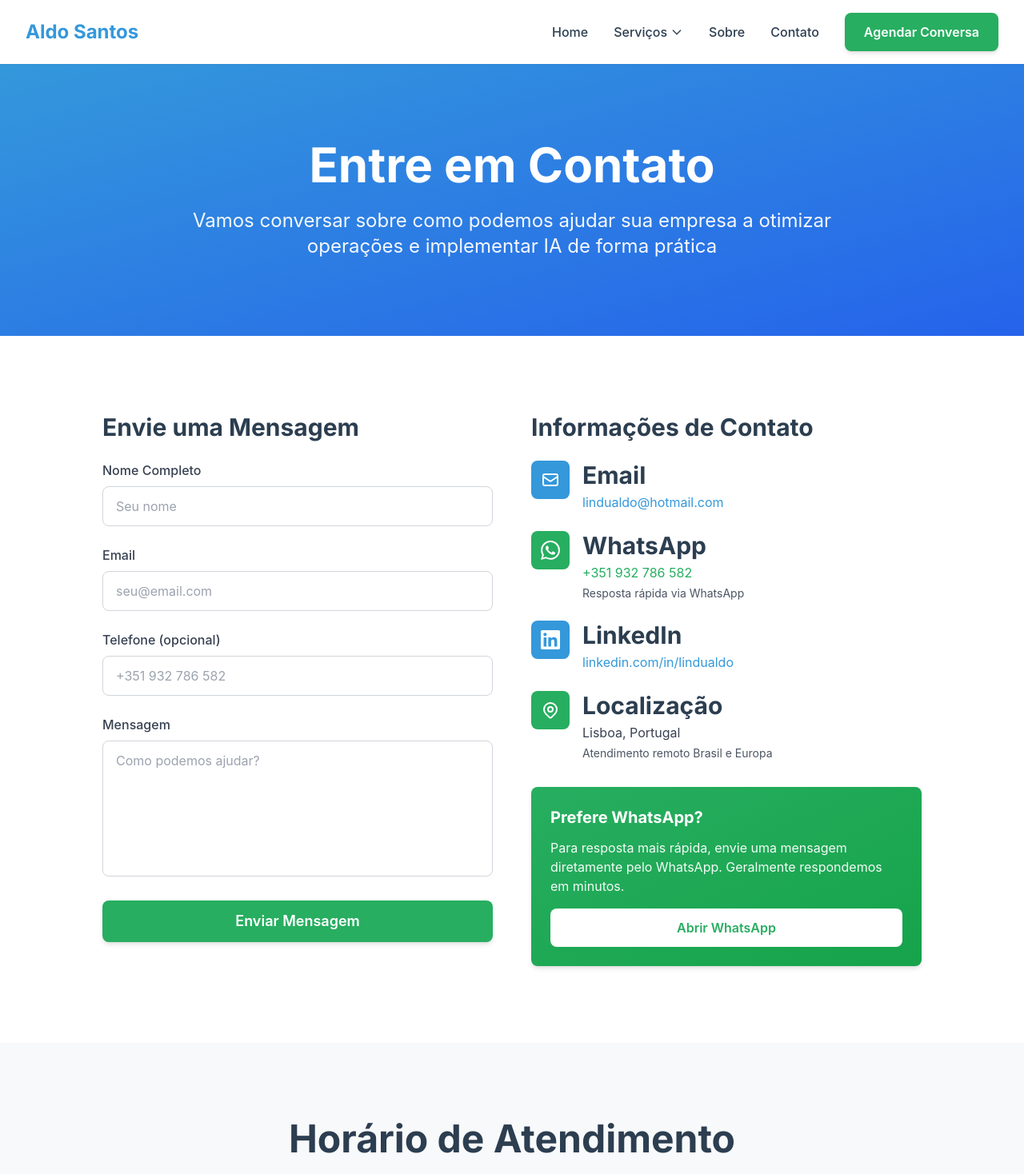
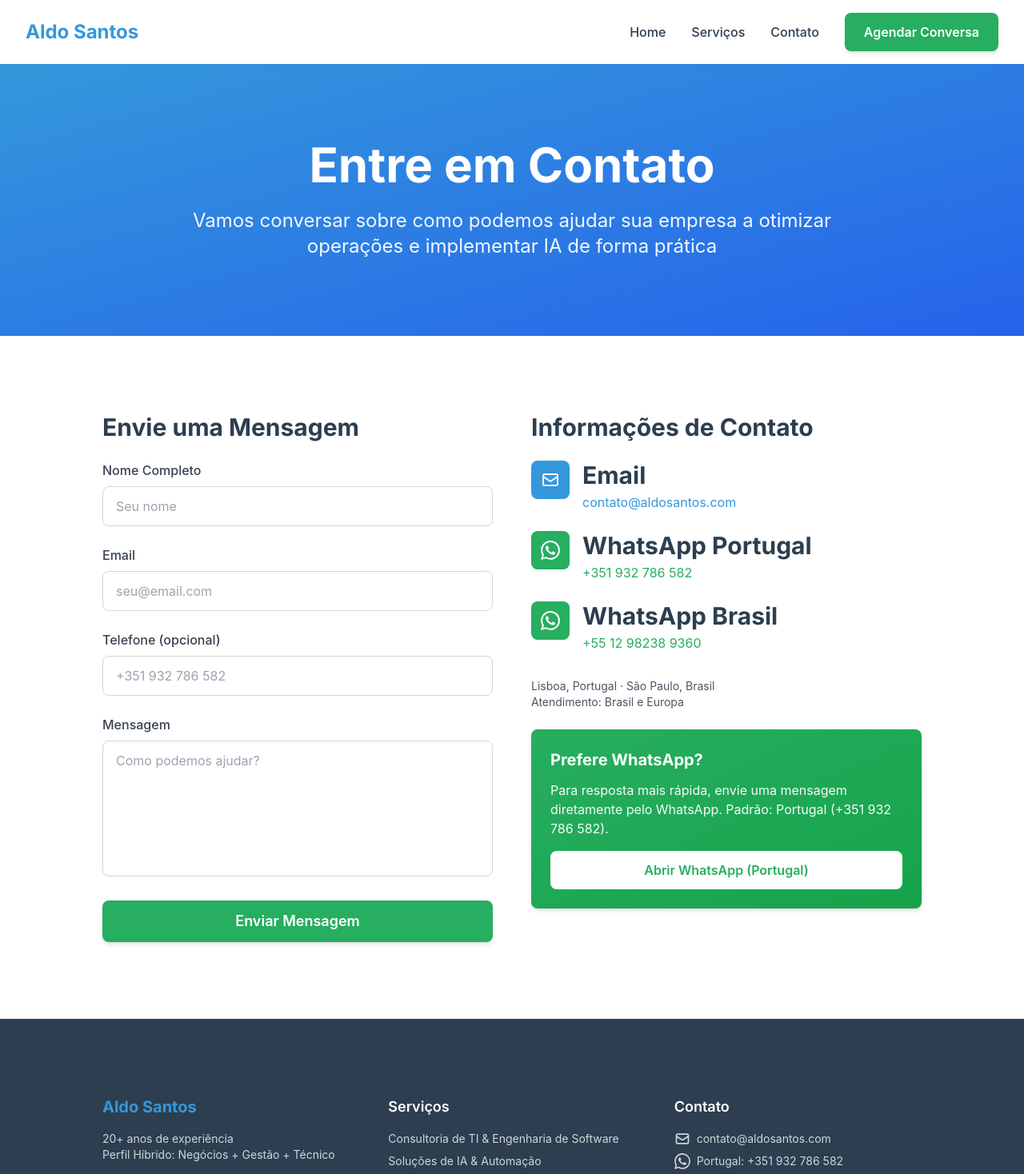
Before and after one commit to Lindualdo/aldosantos, a Next.js app: page /contato in a window 1280 px wide. Shown: the top 1468 px of the page at 80% size. Built offline with nearby package versions, Linux system fonts and the light colour scheme.

Commit message:
feet: melhorias

```diff
--- /dev/null
+++ b/app/api/contato/route.ts
@@ -0,0 +1,68 @@
+import { NextResponse } from 'next/server'
+import { Resend } from 'resend'
+
+const resend = new Resend(process.env.RESEND_API_KEY)
+
+const TO_EMAIL = process.env.CONTACT_EMAIL || 'contato@aldosantos.com'
+const FROM_EMAIL = process.env.FROM_EMAIL || 'Contato Site <onboarding@resend.dev>'
+
+export async function POST(request: Request) {
+  try {
+    const body = await request.json()
+    const { nome, email, telefone, mensagem } = body
+
+    if (!nome?.trim() || !email?.trim() || !mensagem?.trim()) {
+      return NextResponse.json(
+        { error: 'Nome, email e mensagem são obrigatórios.' },
+        { status: 400 }
+      )
+    }
+
+    if (!process.env.RESEND_API_KEY) {
+      console.error('RESEND_API_KEY não configurada')
+      return NextResponse.json(
+        { error: 'Serviço de e-mail não configurado.' },
+        { status: 503 }
+      )
+    }
+
+    const { data, error } = await resend.emails.send({
+      from: FROM_EMAIL,
+      to: [TO_EMAIL],
+      replyTo: email,
+      subject: `[Site] Contato de ${nome}`,
+      html: `
+        <h2>Novo contato pelo site</h2>
+        <p><strong>Nome:</strong> ${escapeHtml(nome)}</p>
+        <p><strong>E-mail:</strong> ${escapeHtml(email)}</p>
+        <p><strong>Telefone:</strong> ${telefone ? escapeHtml(telefone) : '—'}</p>
+        <p><strong>Mensagem:</strong></p>
+        <pre style="white-space: pre-wrap; font-family: inherit;">${escapeHtml(mensagem)}</pre>
+      `,
+    })
+
+    if (error) {
+      console.error('Resend error:', error)
+      return NextResponse.json({ error: error.message }, { status: 500 })
+    }
+
+    return NextResponse.json({ success: true, id: data?.id })
+  } catch (err) {
+    console.error('API contato error:', err)
+    return NextResponse.json(
+      { error: 'Erro ao enviar mensagem. Tente novamente.' },
+      { status: 500 }
+    )
+  }
+}
+
+function escapeHtml(text: string): string {
+  const map: Record<string, string> = {
+    '&': '&amp;',
+    '<': '&lt;',
+    '>': '&gt;',
+    '"': '&quot;',
+    "'": '&#039;',
+  }
+  return String(text).replace(/[&<>"']/g, (c) => map[c] ?? c)
+}
--- a/app/contato/page.tsx
+++ b/app/contato/page.tsx
@@ -1,7 +1,6 @@
 'use client'
 
 import { useState } from 'react'
-import type { Metadata } from 'next'
 
 export default function Contato() {
   const [formState, setFormState] = useState({
@@ -15,14 +14,23 @@
   const handleSubmit = async (e: React.FormEvent) => {
     e.preventDefault()
     setSubmitStatus('loading')
-
-    // Simulated form submission - Replace with actual API call
-    setTimeout(() => {
-      console.log('Form submitted:', formState)
+    try {
+      const res = await fetch('/api/contato', {
+        method: 'POST',
+        headers: { 'Content-Type': 'application/json' },
+        body: JSON.stringify(formState),
+      })
+      const data = await res.json().catch(() => ({}))
+      if (!res.ok) {
+        setSubmitStatus('error')
+        return
+      }
       setSubmitStatus('success')
       setFormState({ nome: '', email: '', telefone: '', mensagem: '' })
       setTimeout(() => setSubmitStatus('idle'), 5000)
-    }, 1000)
+    } catch {
+      setSubmitStatus('error')
+    }
   }
 
   const handleChange = (e: React.ChangeEvent<HTMLInputElement | HTMLTextAreaElement>) => {
@@ -142,7 +150,7 @@
                 </form>
               </div>
 
-              {/* Contact Information */}
+              {/* Contact Information - igual ao footer */}
               <div>
                 <h2 className="text-3xl font-heading font-bold mb-6">Informações de Contato</h2>
 
@@ -155,8 +163,8 @@
                     </div>
                     <div className="ml-4">
                       <h3 className="font-bold text-dark mb-1">Email</h3>
-                      <a href="mailto:lindualdo@hotmail.com" className="text-primary hover:underline">
-                        lindualdo@hotmail.com
+                      <a href="mailto:contato@aldosantos.com" className="text-primary hover:underline">
+                        contato@aldosantos.com
                       </a>
                     </div>
                   </div>
@@ -168,57 +176,47 @@
                       </svg>
                     </div>
                     <div className="ml-4">
-                      <h3 className="font-bold text-dark mb-1">WhatsApp</h3>
+                      <h3 className="font-bold text-dark mb-1">WhatsApp Portugal</h3>
                       <a href="https://wa.me/351932786582" target="_blank" rel="noopener noreferrer" className="text-secondary hover:underline">
                         +351 932 786 582
-                      </a>
-                      <p className="text-sm text-gray-600 mt-1">Resposta rápida via WhatsApp</p>
-                    </div>
-                  </div>
-
-                  <div className="flex items-start">
-                    <div className="w-12 h-12 bg-primary rounded-lg flex items-center justify-center text-white flex-shrink-0">
-                      <svg className="w-6 h-6" fill="currentColor" viewBox="0 0 24 24">
-                        <path d="M20.447 20.452h-3.554v-5.569c0-1.328-.027-3.037-1.852-3.037-1.853 0-2.136 1.445-2.136 2.939v5.667H9.351V9h3.414v1.561h.046c.477-.9 1.637-1.85 3.37-1.85 3.601 0 4.267 2.37 4.267 5.455v6.286zM5.337 7.433c-1.144 0-2.063-.926-2.063-2.065 0-1.138.92-2.063 2.063-2.063 1.14 0 2.064.925 2.064 2.063 0 1.139-.925 2.065-2.064 2.065zm1.782 13.019H3.555V9h3.564v11.452zM22.225 0H1.771C.792 0 0 .774 0 1.729v20.542C0 23.227.792 24 1.771 24h20.451C23.2 24 24 23.227 24 22.271V1.729C24 .774 23.2 0 22.222 0h.003z"/>
-                      </svg>
-                    </div>
-                    <div className="ml-4">
-                      <h3 className="font-bold text-dark mb-1">LinkedIn</h3>
-                      <a href="https://linkedin.com/in/lindualdo" target="_blank" rel="noopener noreferrer" className="text-primary hover:underline">
-                        linkedin.com/in/lindualdo
                       </a>
                     </div>
                   </div>
 
                   <div className="flex items-start">
                     <div className="w-12 h-12 bg-secondary rounded-lg flex items-center justify-center text-white flex-shrink-0">
-                      <svg className="w-6 h-6" fill="none" stroke="currentColor" viewBox="0 0 24 24">
-                        <path strokeLinecap="round" strokeLinejoin="round" strokeWidth={2} d="M17.657 16.657L13.414 20.9a1.998 1.998 0 01-2.827 0l-4.244-4.243a8 8 0 1111.314 0z" />
-                        <path strokeLinecap="round" strokeLinejoin="round" strokeWidth={2} d="M15 11a3 3 0 11-6 0 3 3 0 016 0z" />
+                      <svg className="w-6 h-6" fill="currentColor" viewBox="0 0 24 24">
+                        <path d="M17.472 14.382c-.297-.149-1.758-.867-2.03-.967-.273-.099-.471-.148-.67.15-.197.297-.767.966-.94 1.164-.173.199-.347.223-.644.075-.297-.15-1.255-.463-2.39-1.475-.883-.788-1.48-1.761-1.653-2.059-.173-.297-.018-.458.13-.606.134-.133.298-.347.446-.52.149-.174.198-.298.298-.497.099-.198.05-.371-.025-.52-.075-.149-.669-1.612-.916-2.207-.242-.579-.487-.5-.669-.51-.173-.008-.371-.01-.57-.01-.198 0-.52.074-.792.372-.272.297-1.04 1.016-1.04 2.479 0 1.462 1.065 2.875 1.213 3.074.149.198 2.096 3.2 5.077 4.487.709.306 1.262.489 1.694.625.712.227 1.36.195 1.871.118.571-.085 1.758-.719 2.006-1.413.248-.694.248-1.289.173-1.413-.074-.124-.272-.198-.57-.347m-5.421 7.403h-.004a9.87 9.87 0 01-5.031-1.378l-.361-.214-3.741.982.998-3.648-.235-.374a9.86 9.86 0 01-1.51-5.26c.001-5.45 4.436-9.884 9.888-9.884 2.64 0 5.122 1.03 6.988 2.898a9.825 9.825 0 012.893 6.994c-.003 5.45-4.437 9.884-9.885 9.884m8.413-18.297A11.815 11.815 0 0012.05 0C5.495 0 .16 5.335.157 11.892c0 2.096.547 4.142 1.588 5.945L.057 24l6.305-1.654a11.882 11.882 0 005.683 1.448h.005c6.554 0 11.89-5.335 11.893-11.893a11.821 11.821 0 00-3.48-8.413z"/>
                       </svg>
                     </div>
                     <div className="ml-4">
-                      <h3 className="font-bold text-dark mb-1">Localização</h3>
-                      <p className="text-gray-700">Lisboa, Portugal</p>
-                      <p className="text-sm text-gray-600 mt-1">Atendimento remoto Brasil e Europa</p>
+                      <h3 className="font-bold text-dark mb-1">WhatsApp Brasil</h3>
+                      <a href="https://wa.me/5512982389360" target="_blank" rel="noopener noreferrer" className="text-secondary hover:underline">
+                        +55 12 98238 9360
+                      </a>
                     </div>
                   </div>
                 </div>
 
+                <p className="text-gray-600 text-sm">
+                  Lisboa, Portugal · São Paulo, Brasil<br />
+                  Atendimento: Brasil e Europa
+                </p>
+
                 {/* WhatsApp CTA */}
-                <div className="card bg-gradient-to-br from-secondary to-green-600 text-white">
+                <div className="card bg-gradient-to-br from-secondary to-green-600 text-white mt-6">
                   <h3 className="text-xl font-heading font-bold mb-3">Prefere WhatsApp?</h3>
                   <p className="mb-4 opacity-95">
                     Para resposta mais rápida, envie uma mensagem diretamente pelo WhatsApp.
-                    Geralmente respondemos em minutos.
+                    Padrão: Portugal (+351 932 786 582).
                   </p>
                   <a
-                    href="https://wa.me/351932786582?text=Olá, gostaria de agendar uma consultoria gratuita"
+                    href="https://wa.me/351932786582?text=Olá, gostaria de agendar uma conversa"
                     target="_blank"
                     rel="noopener noreferrer"
                     className="btn bg-white text-secondary hover:bg-gray-100 w-full"
                   >
-                    Abrir WhatsApp
+                    Abrir WhatsApp (Portugal)
                   </a>
                 </div>
               </div>
@@ -227,21 +225,6 @@
         </div>
       </section>
 
-      {/* Horário */}
-      <section className="section-padding bg-bg-light">
-        <div className="container-custom">
-          <div className="max-w-3xl mx-auto text-center">
-            <h2 className="mb-6">Horário de Atendimento</h2>
-            <p className="text-xl text-gray-700 mb-4">
-              Segunda a Sexta: 9h às 18h (Horário de Lisboa)
-            </p>
-            <p className="text-gray-600">
-              Mensagens recebidas fora do horário comercial serão respondidas no próximo dia útil.
-              Para urgências, utilize o WhatsApp.
-            </p>
-          </div>
-        </div>
-      </section>
     </>
   )
 }
--- a/app/page.tsx
+++ b/app/page.tsx
@@ -344,7 +344,7 @@
                 </li>
                 <li className="flex items-start">
                   <span className="text-secondary mr-2">→</span>
-                  <span>N8N (automação de workflows)</span>
+                  <span>Automação de proessos (RPA e Chatbots)</span>
                 </li>
                 <li className="flex items-start">
                   <span className="text-secondary mr-2">→</span>
@@ -410,7 +410,7 @@
 
       {/* CTA Final */}
       <CTASection
-        title="Pronto para Resolver Isso?"
+        title="Quer saber como posso ajudar sua empresa?"
         description="Agende uma conversa e descubra como posso ajudar sua empresa a eliminar gargalos, automatizar processos e entregar projetos críticos no prazo."
         buttonText="Falar no WhatsApp"
         buttonLink="https://wa.me/351932786582?text=Olá, gostaria de agendar uma conversa"
--- a/components/Footer.tsx
+++ b/components/Footer.tsx
@@ -74,7 +74,7 @@
                 </a>
               </li>
               <li>
-                <a href="https://wa.me/351932786582" target="_blank" rel="noopener noreferrer" className="text-gray-300 hover:text-primary transition-colors flex items-center">
+                <a href="https://wa.me/5512982389360" target="_blank" rel="noopener noreferrer" className="text-gray-300 hover:text-primary transition-colors flex items-center">
                   <svg className="w-5 h-5 mr-2" fill="currentColor" viewBox="0 0 24 24">
                     <path d="M17.472 14.382c-.297-.149-1.758-.867-2.03-.967-.273-.099-.471-.148-.67.15-.197.297-.767.966-.94 1.164-.173.199-.347.223-.644.075-.297-.15-1.255-.463-2.39-1.475-.883-.788-1.48-1.761-1.653-2.059-.173-.297-.018-.458.13-.606.134-.133.298-.347.446-.52.149-.174.198-.298.298-.497.099-.198.05-.371-.025-.52-.075-.149-.669-1.612-.916-2.207-.242-.579-.487-.5-.669-.51-.173-.008-.371-.01-.57-.01-.198 0-.52.074-.792.372-.272.297-1.04 1.016-1.04 2.479 0 1.462 1.065 2.875 1.213 3.074.149.198 2.096 3.2 5.077 4.487.709.306 1.262.489 1.694.625.712.227 1.36.195 1.871.118.571-.085 1.758-.719 2.006-1.413.248-.694.248-1.289.173-1.413-.074-.124-.272-.198-.57-.347m-5.421 7.403h-.004a9.87 9.87 0 01-5.031-1.378l-.361-.214-3.741.982.998-3.648-.235-.374a9.86 9.86 0 01-1.51-5.26c.001-5.45 4.436-9.884 9.888-9.884 2.64 0 5.122 1.03 6.988 2.898a9.825 9.825 0 012.893 6.994c-.003 5.45-4.437 9.884-9.885 9.884m8.413-18.297A11.815 11.815 0 0012.05 0C5.495 0 .16 5.335.157 11.892c0 2.096.547 4.142 1.588 5.945L.057 24l6.305-1.654a11.882 11.882 0 005.683 1.448h.005c6.554 0 11.89-5.335 11.893-11.893a11.821 11.821 0 00-3.48-8.413z"/>
                   </svg>
--- a/components/Header.tsx
+++ b/components/Header.tsx
@@ -5,63 +5,24 @@
 
 export default function Header() {
   const [mobileMenuOpen, setMobileMenuOpen] = useState(false)
-  const [servicesOpen, setServicesOpen] = useState(false)
 
   return (
     <header className="bg-white shadow-sm sticky top-0 z-50">
       <nav className="container-custom">
-        <div className="flex justify-between items-center h-20">
+        <div className="flex justify-between items-center h-20 gap-2 min-w-0">
           {/* Logo */}
-          <Link href="/" className="text-2xl font-heading font-bold text-primary hover:text-opacity-80 transition-colors">
+          <Link href="/" className="text-xl sm:text-2xl font-heading font-bold text-primary hover:text-opacity-80 transition-colors shrink-0">
             Aldo Santos
           </Link>
 
           {/* Desktop Menu */}
-          <div className="hidden lg:flex items-center space-x-8">
+          <div className="hidden lg:flex items-center space-x-8 shrink-0">
             <Link href="/" className="text-dark hover:text-primary transition-colors font-medium">
               Home
             </Link>
 
-            {/* Services Dropdown */}
-            <div className="relative group">
-              <button
-                className="text-dark hover:text-primary transition-colors font-medium flex items-center"
-                onMouseEnter={() => setServicesOpen(true)}
-                onMouseLeave={() => setServicesOpen(false)}
-              >
+            <Link href="/#servicos" className="text-dark hover:text-primary transition-colors font-medium">
               Serviços
-                <svg className="w-4 h-4 ml-1" fill="none" stroke="currentColor" viewBox="0 0 24 24">
-                  <path strokeLinecap="round" strokeLinejoin="round" strokeWidth={2} d="M19 9l-7 7-7-7" />
-                </svg>
-              </button>
-              <div
-                className={`absolute top-full left-0 mt-2 w-72 bg-white rounded-lg shadow-lg py-2 transition-all duration-200 ${servicesOpen ? 'opacity-100 visible' : 'opacity-0 invisible'}`}
-                onMouseEnter={() => setServicesOpen(true)}
-                onMouseLeave={() => setServicesOpen(false)}
-              >
-                <p className="px-4 py-2 text-gray-500 text-sm border-b border-gray-100">
-                  Frentes de atuação para otimizar operações de TI e gestão de projetos
-                </p>
-                <Link href="/#servicos" className="block px-4 py-2 text-primary font-medium text-sm hover:bg-bg-light" onClick={() => setServicesOpen(false)}>
-                  Ver seção Serviços →
-                </Link>
-                <Link href="/base-conhecimento-ia" className="block px-4 py-3 text-dark hover:bg-bg-light hover:text-primary transition-colors" onClick={() => setServicesOpen(false)}>
-                  Base de Conhecimento Inteligente
-                </Link>
-                <Link href="/transformacao-processos" className="block px-4 py-3 text-dark hover:bg-bg-light hover:text-primary transition-colors" onClick={() => setServicesOpen(false)}>
-                  Otimização de processos
-                </Link>
-                <Link href="/consultoria-engenharia-software" className="block px-4 py-3 text-dark hover:bg-bg-light hover:text-primary transition-colors" onClick={() => setServicesOpen(false)}>
-                  Consultoria de TI & Engenharia de Software
-                </Link>
-                <Link href="/pmo-as-service" className="block px-4 py-3 text-dark hover:bg-bg-light hover:text-primary transition-colors" onClick={() => setServicesOpen(false)}>
-                  Gestão de Projetos & Operações
-                </Link>
-              </div>
-            </div>
-
-            <Link href="/sobre" className="text-dark hover:text-primary transition-colors font-medium">
-              Sobre
             </Link>
             <Link href="/contato" className="text-dark hover:text-primary transition-colors font-medium">
               Contato
@@ -77,10 +38,20 @@
             </a>
           </div>
 
-          {/* Mobile Menu Button */}
+          {/* Mobile: botão CTA + menu hamburger na mesma linha */}
+          <div className="flex lg:hidden items-center gap-2 shrink-0">
+            <a
+              href="https://wa.me/351932786582?text=Olá, gostaria de agendar uma conversa"
+              target="_blank"
+              rel="noopener noreferrer"
+              className="btn btn-primary text-sm whitespace-nowrap py-2 px-3"
+            >
+              Agendar
+            </a>
             <button
-            className="lg:hidden text-dark"
+              className="text-dark p-2 -mr-2"
               onClick={() => setMobileMenuOpen(!mobileMenuOpen)}
+              aria-label="Abrir menu"
             >
               <svg className="w-6 h-6" fill="none" stroke="currentColor" viewBox="0 0 24 24">
                 {mobileMenuOpen ? (
@@ -91,6 +62,7 @@
               </svg>
             </button>
           </div>
+        </div>
 
         {/* Mobile Menu */}
         {mobileMenuOpen && (
@@ -98,27 +70,8 @@
             <Link href="/" className="block py-2 text-dark hover:text-primary transition-colors" onClick={() => setMobileMenuOpen(false)}>
               Home
             </Link>
-            <div className="py-2">
-              <div className="font-medium text-dark mb-2">Serviços</div>
-              <p className="text-sm text-gray-500 mb-2 pl-4">Frentes de atuação para otimizar operações de TI e gestão de projetos</p>
-              <Link href="/#servicos" className="block py-2 pl-4 text-dark hover:text-primary transition-colors" onClick={() => setMobileMenuOpen(false)}>
-                Ver seção Serviços
-              </Link>
-              <Link href="/base-conhecimento-ia" className="block py-2 pl-4 text-dark hover:text-primary transition-colors" onClick={() => setMobileMenuOpen(false)}>
-                Base de Conhecimento Inteligente
-              </Link>
-              <Link href="/transformacao-processos" className="block py-2 pl-4 text-dark hover:text-primary transition-colors" onClick={() => setMobileMenuOpen(false)}>
-                Otimização de processos
-              </Link>
-              <Link href="/consultoria-engenharia-software" className="block py-2 pl-4 text-dark hover:text-primary transition-colors" onClick={() => setMobileMenuOpen(false)}>
-                Consultoria de TI & Engenharia de Software
-              </Link>
-              <Link href="/pmo-as-service" className="block py-2 pl-4 text-dark hover:text-primary transition-colors" onClick={() => setMobileMenuOpen(false)}>
-                Gestão de Projetos & Operações
-              </Link>
-            </div>
-            <Link href="/sobre" className="block py-2 text-dark hover:text-primary transition-colors" onClick={() => setMobileMenuOpen(false)}>
-              Sobre
+            <Link href="/#servicos" className="block py-2 text-dark hover:text-primary transition-colors font-medium" onClick={() => setMobileMenuOpen(false)}>
+              Serviços
             </Link>
             <Link href="/contato" className="block py-2 text-dark hover:text-primary transition-colors" onClick={() => setMobileMenuOpen(false)}>
               Contato
--- a/package.json
+++ b/package.json
@@ -16,7 +16,8 @@
     "next-mdx-remote": "^6.0.0",
     "react": "^19.2.4",
     "react-dom": "^19.2.4",
-    "reading-time": "^1.5.0"
+    "reading-time": "^1.5.0",
+    "resend": "^6.9.2"
   },
   "devDependencies": {
     "@types/node": "^20.11.0",
```
Also changed, not shown: 2 other files (tests, documents, lock files or other folders). Lines whose indentation alone changed are shown as unchanged.
